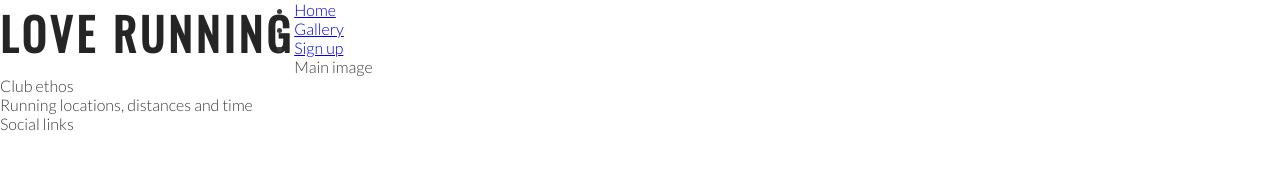
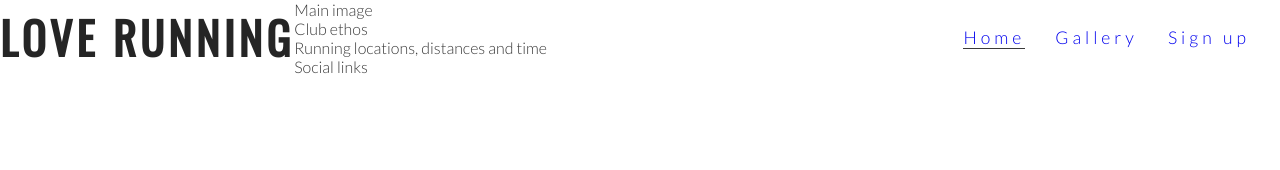
Before and after one commit to peanutbutterclassic/love-running, a plain HTML site: page index.html in a window 1280 px wide. Drawn offline with nearby package versions, Linux system fonts and the light colour scheme.

Commit message:
Style navigation links

```diff
--- a/assets/css/style.css
+++ b/assets/css/style.css
@@ -25,3 +25,32 @@ h1, h2 {
     float: left;
     font-size: 280%;
 }
+
+/* navigation links */
+
+#menu {
+    font-size: 110%;
+    letter-spacing: 4px;
+}
+
+#menu, #logo {
+    line-height: 75px;
+}
+
+#menu li {
+    float: right;
+    list-style-type: none;
+    margin-right: 30px;
+}
+
+#menu a {
+    text-decoration: none;
+}
+
+#menu a:hover {
+    border-bottom: 1px solid #3a3a3a;
+}
+
+.active {
+    border-bottom: 1px solid #3a3a3a;
+}
--- a/index.html
+++ b/index.html
@@ -14,16 +14,16 @@
         <a href="index.html">
             <h1 id="logo">Love Running</h1>
         </a>
-        <nav>
+        <nav id="menu">
             <ul>
                 <li>
-                    <a href="index.html">Home</a>
+                    <a href="#">Sign up</a>
                 </li>
                 <li>
                     <a href="#">Gallery</a>
                 </li>
                 <li>
-                    <a href="#">Sign up</a>
+                    <a href="index.html" class="active">Home</a>
                 </li>
             </ul>
 
```
